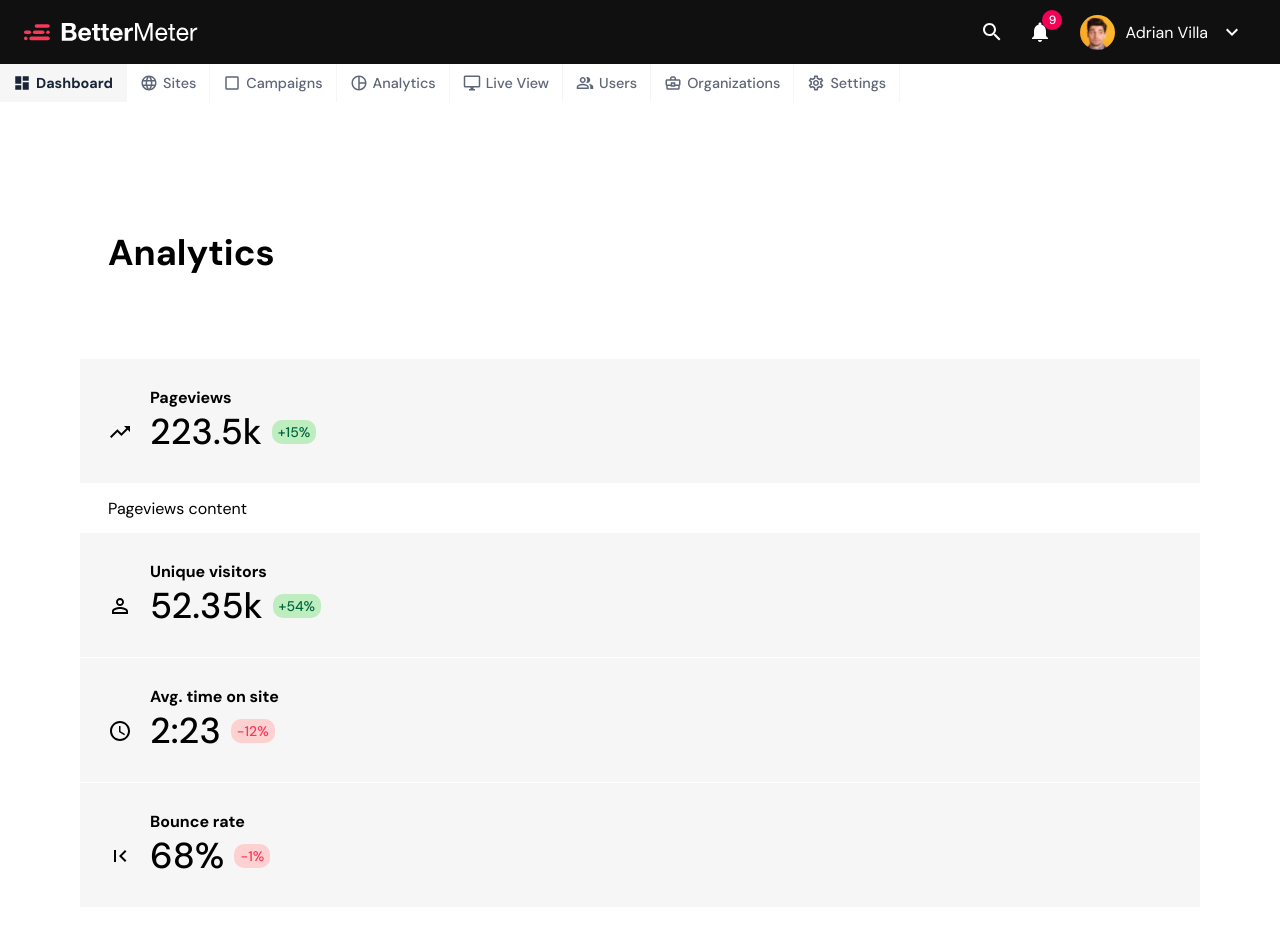
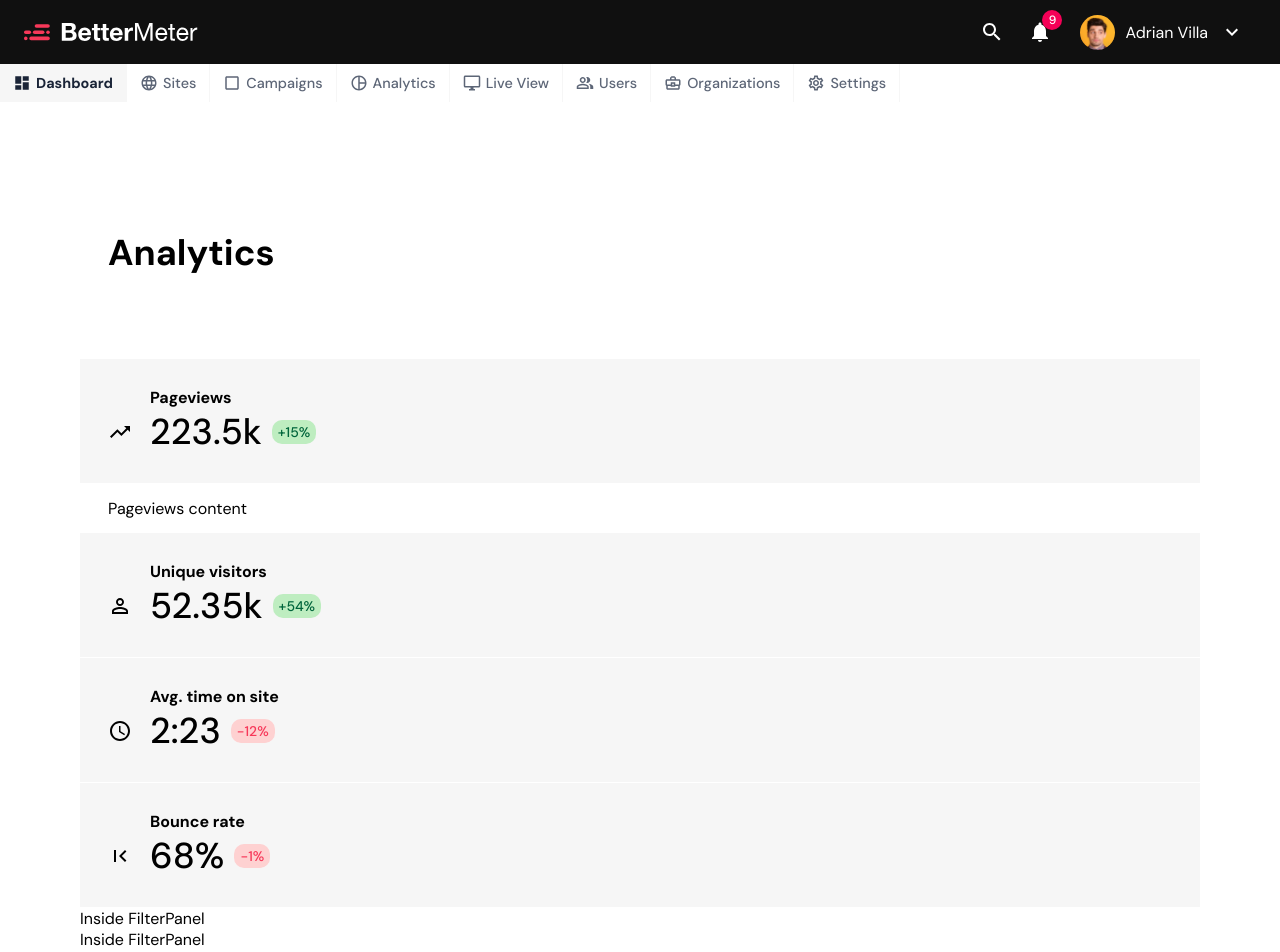
Before and after one commit to GBarkhatov/carlo-test, a React (Create React App) app: page / in a window 1280 px wide. Shown: the top 952 px of the page. Built offline with nearby package versions, Linux system fonts and the light colour scheme.

Commit message:
add filter panel

```diff
--- a/src/components/AnalyticsPanel/AnalyticsPanel.js
+++ b/src/components/AnalyticsPanel/AnalyticsPanel.js
@@ -1,8 +1,10 @@
 import React, { useState } from 'react'
 import styled from 'styled-components/macro'
-import tabs from './tabs'
 
 import Tab from './Tab'
+import tabs from './tabs'
+import FilterPanel from '../FilterPanel/FilterPanel'
+import filters from './filters'
 
 const Component = styled.div`
   padding: 56px 0;
@@ -42,6 +44,9 @@ const AnalyticsPanel = () => {
           <span>{title} content</span>
         </Tab>
       ))}
+      {filters.map(({ title, data }) => (
+        <FilterPanel key={title} title={title} data={data} />
+      ))}
     </Component>
   )
 }
```
